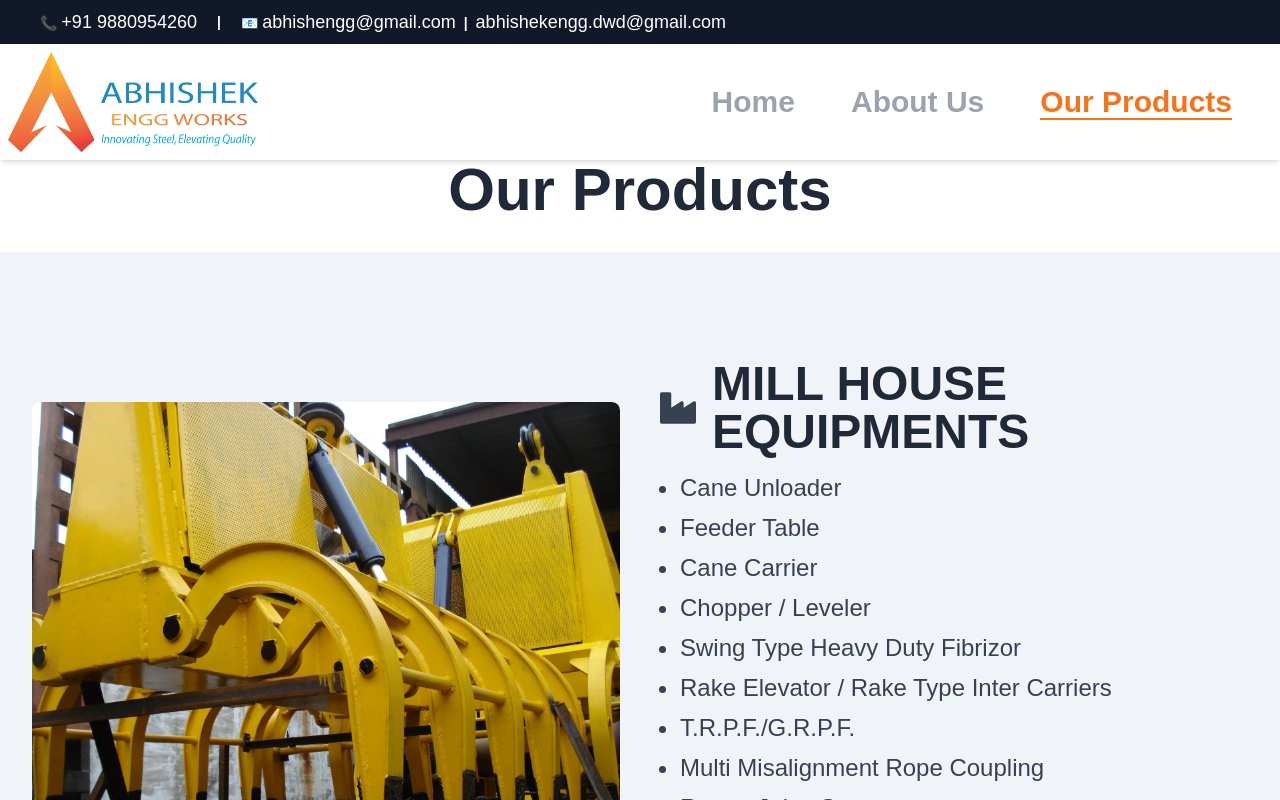
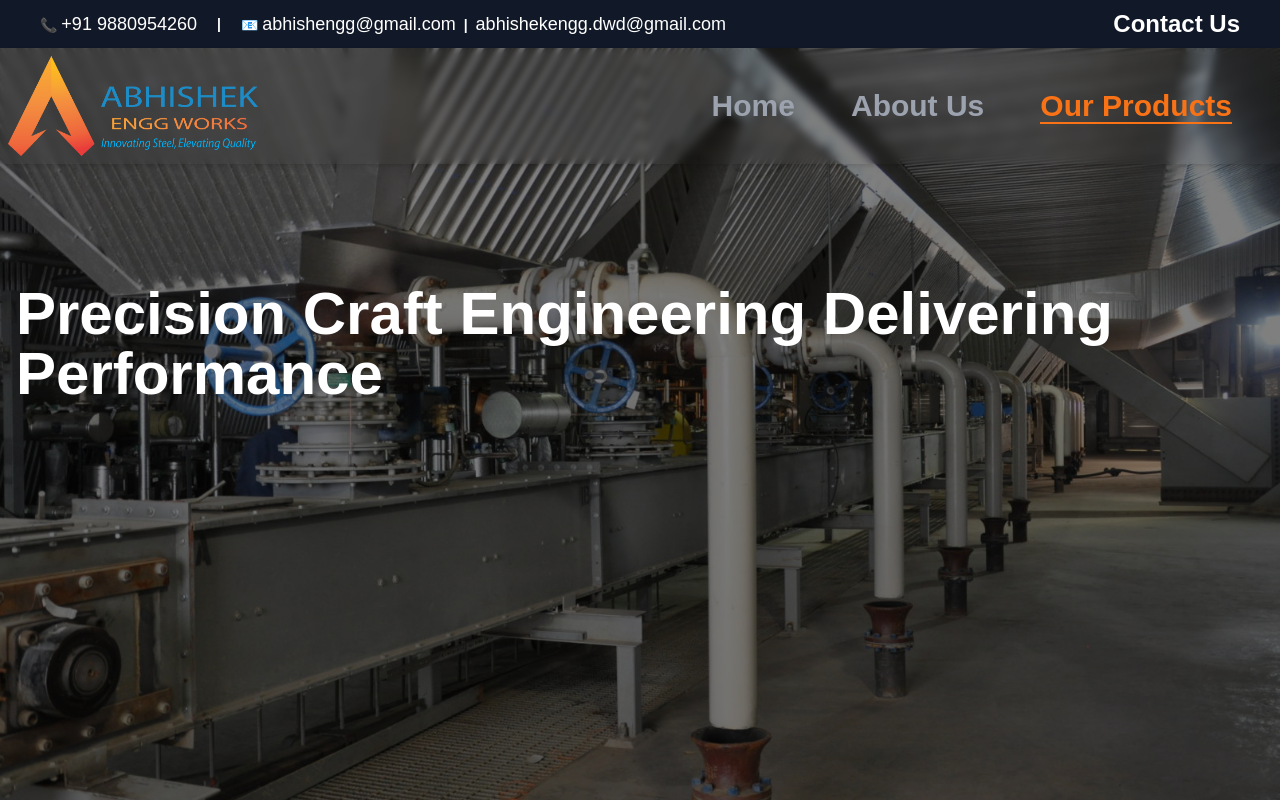
Before and after one commit to drjvtlkr/apexenggtech, a Next.js app: page /products in a window 1280 px wide. Shown: the top 800 px of the page. Built offline with nearby package versions, Linux system fonts and the light colour scheme; a web font is replaced by a local one.

Commit message:
fixes new

```diff
--- a/app/about/page.tsx
+++ b/app/about/page.tsx
@@ -297,7 +297,8 @@ const About = () => {
 
       <section className="flex justify-center p-8 bg-gray-50">
         <Link href="/#contactus">
-          <Button className="bg-[#1d8cc5] w-52 h-12 text-4xl hover:bg-orange-300 hover:text-black">
+          <Button
+          className="px-8 py-4 bg-blue-600 text-white w-52 h-12 text-4xl font-semibold rounded-lg shadow-lg hover:bg-blue-700 transition">
             Contact us
           </Button>
         </Link>
--- a/app/products/page.tsx
+++ b/app/products/page.tsx
@@ -9,6 +9,7 @@ import p5 from "@/images/continuousVacuumPan.jpg";
 import p6 from "@/images/bagasseBeltConveyor.jpg";
 import { OurProductCarousel } from "@/components/OurProductsCarousel";
 import Link from "next/link";
+import ProductPageCarousel from "@/components/ProductPageCarousel";
 
 interface ProductSectionProps {
   title: string;
@@ -29,7 +30,7 @@ const ProductSection: React.FC<ProductSectionProps> = ({
 }) => {
   return (
     <section
-      className={`min-h-screen flex flex-col lg:flex-row ${
+      className={`flex flex-col lg:flex-row ${
         reverse ? "lg:flex-row-reverse" : ""
       } items-center gap-10 p-8 ${bgColor}`}>
       <div className="group w-full lg:w-1/2 relative h-72 md:h-96 lg:h-[500px] overflow-hidden rounded-lg">
@@ -43,14 +44,14 @@ const ProductSection: React.FC<ProductSectionProps> = ({
 
       <div className="w-full lg:w-1/2 flex flex-col justify-center">
         <div className="flex items-center gap-4">
-          <span className="text-4xl text-gray-700">{icon}</span>
-          <h3 className="text-3xl md:text-4xl lg:text-5xl font-bold text-gray-800">
+          <span className="text-4xl text-gray-500">{icon}</span>
+          <h3 className="text-3xl md:text-4xl lg:text-5xl font-bold text-gray-500">
             {title}
           </h3>
         </div>
         <ul className="list-disc pl-5 text-gray-700 text-lg md:text-xl lg:text-2xl space-y-2 mt-4">
           {items.map((item, index) => (
-            <li key={index}>{item}</li>
+            <li key={index} className="text-gray-500">{item}</li>
           ))}
         </ul>
       </div>
@@ -61,7 +62,8 @@ const ProductSection: React.FC<ProductSectionProps> = ({
 const Products: React.FC = () => {
   return (
     <>
-      <h2 className="text-center text-3xl md:text-4xl lg:text-6xl font-bold mt-12 md:mt-20 lg:mt-32 p-8 text-gray-800">
+    <ProductPageCarousel/>
+      <h2 className="text-center text-3xl md:text-4xl lg:text-6xl font-bold p-4 text-gray-800">
         Our Products
       </h2>
 
@@ -82,7 +84,7 @@ const Products: React.FC = () => {
           "Return Bagasse Carrier",
         ]}
         imgSrc={ffeImg.src}
-        bgColor="bg-[#F0F4F8]"
+        bgColor="bg-[#111828]"
         icon={<FaIndustry />}
       />
 
@@ -104,7 +106,7 @@ const Products: React.FC = () => {
           "Sugar Melters - Vertical / Horizontal Type",
         ]}
         imgSrc={verticalImg.src}
-        bgColor="bg-[#D9EAFD]"
+        bgColor="bg-[#fff]"
         icon={<FaCogs />}
         reverse
       />
@@ -122,7 +124,7 @@ const Products: React.FC = () => {
           "Film Type Sulphur Burners",
         ]}
         imgSrc={interImg.src}
-        bgColor="bg-[#F5E6CC]"
+        bgColor="bg-[#111828]"
         icon={<FaBoxes />}
       />
 
@@ -139,7 +141,7 @@ const Products: React.FC = () => {
           "Truck Loaders",
         ]}
         imgSrc={p4.src}
-        bgColor="bg-[#E3F4E3]"
+        bgColor="bg-[#fff]"
         icon={<FaCubes />}
         reverse
       />
@@ -165,7 +167,7 @@ const Products: React.FC = () => {
           "Bio-Gas Plants & Spent Wash Evaporation System",
         ]}
         imgSrc={p5.src}
-        bgColor="bg-[#FCE4EC]"
+        bgColor="bg-[#111828]"
         icon={<FaBoxes />}
       />
 
@@ -177,7 +179,7 @@ const Products: React.FC = () => {
           "Ash Handling System",
         ]}
         imgSrc={p6.src}
-        bgColor="bg-[#EAEAEA]"
+        bgColor="bg-[#fff]"
         icon={<FaCubes />}
         reverse
       />
@@ -189,7 +191,7 @@ const Products: React.FC = () => {
       <div className="flex justify-center py-12">
         <Link
           href="/#contactus"
-          className="px-8 py-4 bg-blue-600 text-white text-xl font-semibold rounded-lg shadow-lg hover:bg-blue-700 transition">
+          className="px-8 py-4 bg-blue-600 text-white text-2xl font-semibold rounded-lg shadow-lg hover:bg-blue-700 transition">
           REQUEST FOR A QUOTE
         </Link>
       </div>
--- a/components/ContactUs.tsx
+++ b/components/ContactUs.tsx
@@ -127,7 +127,7 @@ export default function ContactForm() {
             <div className="flex justify-center items-center">
               <Button
                 type="submit"
-                className="bg-[#1d8bc7] text-white text-md hover:bg-orange-200 hover text-black font-semibold">
+                className="px-8 py-4 bg-blue-600 text-white w-52 h-12 text-xl font-semibold rounded-lg shadow-lg hover:bg-blue-700 transition">
                 Submit
               </Button>
             </div>
--- a/components/Footer.tsx
+++ b/components/Footer.tsx
@@ -57,27 +57,6 @@ const Footer = () => {
                   </li>
                 </ul>
               </div>
-              {/* <div>
-                <h2 className="mb-6 text-2xl font-semibold text-gray-900 uppercase dark:text-white">
-                  Product
-                </h2>
-                <ul className="text-gray-500 text-xl dark:text-gray-400 font-medium">
-                  <li className="mb-4">
-                    <Link
-                      href="https://github.com/drjvtlkr"
-                      className="hover:underline ">
-                      Github
-                    </Link>
-                  </li>
-                  <li>
-                    <Link
-                      href="https://discord.gg/4eeurUVvTy"
-                      className="hover:underline">
-                      Dandiya
-                    </Link>
-                  </li>
-                </ul>
-              </div> */}
               <div>
                 <h2 className="mb-6 text-2xl font-semibold text-white uppercase dark:text-white">
                   Social Media
@@ -121,9 +100,9 @@ const Footer = () => {
               . All Rights Reserved.
             </span>
             <span className="text-white">
-              Made with ❤️, by{" "}
+              Created by{" "}
               <Link href="https://docyard.co.in" className="underline" target="_blank">
-                Docyard HQ
+                Docyard
               </Link>
             </span>
           </div>
--- a/components/Navbar.tsx
+++ b/components/Navbar.tsx
@@ -33,7 +33,6 @@ const Navbar = () => {
   return (
     <>
       <nav className="fixed top-0 w-full ">
-        {/* Contact Bar */}
         <div className="hidden lg:flex justify-start gap-5 items-center w-full bg-gray-900 text-white px-10 py-2 text-sm">
           <div>
             📞{" "}
@@ -50,7 +49,7 @@ const Navbar = () => {
           <div>
             📧{" "}
             <a
-              href="mailto:abhishengg@gmail.com "
+              href="mailto:abhishengg@gmail.com"
               className="hover:text-orange-400 text-lg">
               abhishengg@gmail.com
             </a>
@@ -59,15 +58,22 @@ const Navbar = () => {
             </strong>
             <a
               href="mailto:abhishekengg.dwd@gmail.com"
-              className="hover:text-orange-400 text-lg ">
+              className="hover:text-orange-400 text-lg">
               abhishekengg.dwd@gmail.com
             </a>
           </div>
+
+          <a
+            href="/#contactus"
+            className="ml-auto  text-white font-semibold text-2xl rounded-sm transition duration-300">
+            Contact Us
+          </a>
         </div>
+
         <div className=" bg-transparent backdrop-blur-sm text-black flex items-center justify-between p-2 transition-all duration-300 shadow-md">
           <div className="flex items-center">
             {!isShrunk ? (
-              <Link href='/'>
+              <Link href="/">
                 <Image
                   src={abhi}
                   alt="Apex Logo"
--- /dev/null
+++ b/components/ProductPageCarousel.tsx
@@ -0,0 +1,46 @@
+"use client";
+
+import React from "react";
+import {
+  Carousel,
+  CarouselContent,
+  CarouselItem,
+} from "@/components/uis/carousel";
+import Image from "next/image";
+import { productsImages, CustomImage } from "@/images/bg";
+import Autoplay from "embla-carousel-autoplay";
+
+const ProductPageCarousel = () => {
+  return (
+    <div className="relative w-full h-screen overflow-hidden">
+      <Carousel
+        plugins={[Autoplay({ delay: 5000 })]}
+        opts={{
+          align: "center",
+          loop: true,
+        }}
+        className="relative w-full h-full">
+        <CarouselContent>
+          {productsImages.map((image: CustomImage, index: number) => (
+            <CarouselItem key={index} className="relative w-full h-screen">
+              <Image
+                src={image.src}
+                alt={image.alt}
+                className="absolute inset-0 w-full h-full object-cover"
+                layout="fill"
+              />
+            </CarouselItem>
+          ))}
+        </CarouselContent>
+      </Carousel>
+
+      <div className="absolute inset-0 flex flex-col items-center justify-center pb-28 z-10 bg-black bg-opacity-50">
+        <span className="text-white text-3xl md:text-5xl lg:text-6xl font-semibold px-4">
+          Precision Craft Engineering Delivering Performance
+        </span>
+      </div>
+    </div>
+  );
+};
+
+export default ProductPageCarousel;
--- a/images/bg.ts
+++ b/images/bg.ts
@@ -7,10 +7,10 @@ import boilerLogo from "@/images/boiler-banner1.jpg"
 import boiler1Logo from "@/images/boiler-banner4.jpg"
 import boiler2Logo from "@/images/boiler-banner5.jpg"
 import boiler3Logo from "@/images/boiler-banner7.jpg"
-import epcBanerLogo from "@/images/epc_baner.jpg"
+import evapoImg from "@/images/evapourators.jpg"
 import epcBannerLogo from "@/images/epc_banner.jpg"
-import epcBanner2Logo from "@/images/epc_banner2.jpg"
-import epcBanner3Logo from "@/images/epc_banner3.jpg"
+import calImg from "@/images/calandriaEvap.jpg"
+import bioAsh from "@/images/bioAshHandling.jpg"
 import caneImg from  "@/images/Cane unloader .jpg"
 
 
@@ -28,30 +28,22 @@ export const images: CustomImage[]=[
 ]
 
 export const aboutImages:CustomImage[]=[
-    // {src: boilerLogo , alt:""},
     {src: boiler1Logo, alt:""},
     {src: boiler2Logo, alt:""},
-    // {src: boiler3Logo, alt:""},
-    // {src: epcBanerLogo, alt:""},
     {src: epcBannerLogo, alt:""},
-    // {src: epcBanner2Logo, alt:""},
-    // {src: epcBanner3Logo, alt:""},
-    // {src: evapoLogo, alt:""},
+]
 
+export const productsImages: CustomImage[]=[
+    {src: caneImg, alt:"Cane Loader"},
+    {src: bioAsh, alt:"Bio Ash handling"},
+    {src: calImg, alt:"Calandria"},
+    {src: evapoImg, alt:"Evaporators"},
+    // {src: caneImg, alt:"Cane Loader"},
+    // {src: caneImg, alt:"Cane Loader"},
+    // {src: caneImg, alt:"Cane Loader"},
+    // {src: caneImg, alt:"Cane Loader"},
+    // {src: caneImg, alt:"Cane Loader"},
+    // {src: caneImg, alt:"Cane Loader"},
+    // {src: caneImg, alt:"Cane Loader"},
 
 ]
-
-export const millHouseImages: CustomImage[]=[
-    {src: caneImg, alt:"Cane Loader"},
-    {src: caneImg, alt:"Cane Loader"},
-    {src: caneImg, alt:"Cane Loader"},
-    {src: caneImg, alt:"Cane Loader"},
-    {src: caneImg, alt:"Cane Loader"},
-    {src: caneImg, alt:"Cane Loader"},
-    {src: caneImg, alt:"Cane Loader"},
-    {src: caneImg, alt:"Cane Loader"},
-    {src: caneImg, alt:"Cane Loader"},
-    {src: caneImg, alt:"Cane Loader"},
-    {src: caneImg, alt:"Cane Loader"},
-
-]
```
Also changed, not shown: app/page.tsx (+15 -12 lines). Lines whose indentation alone changed are shown as unchanged.
